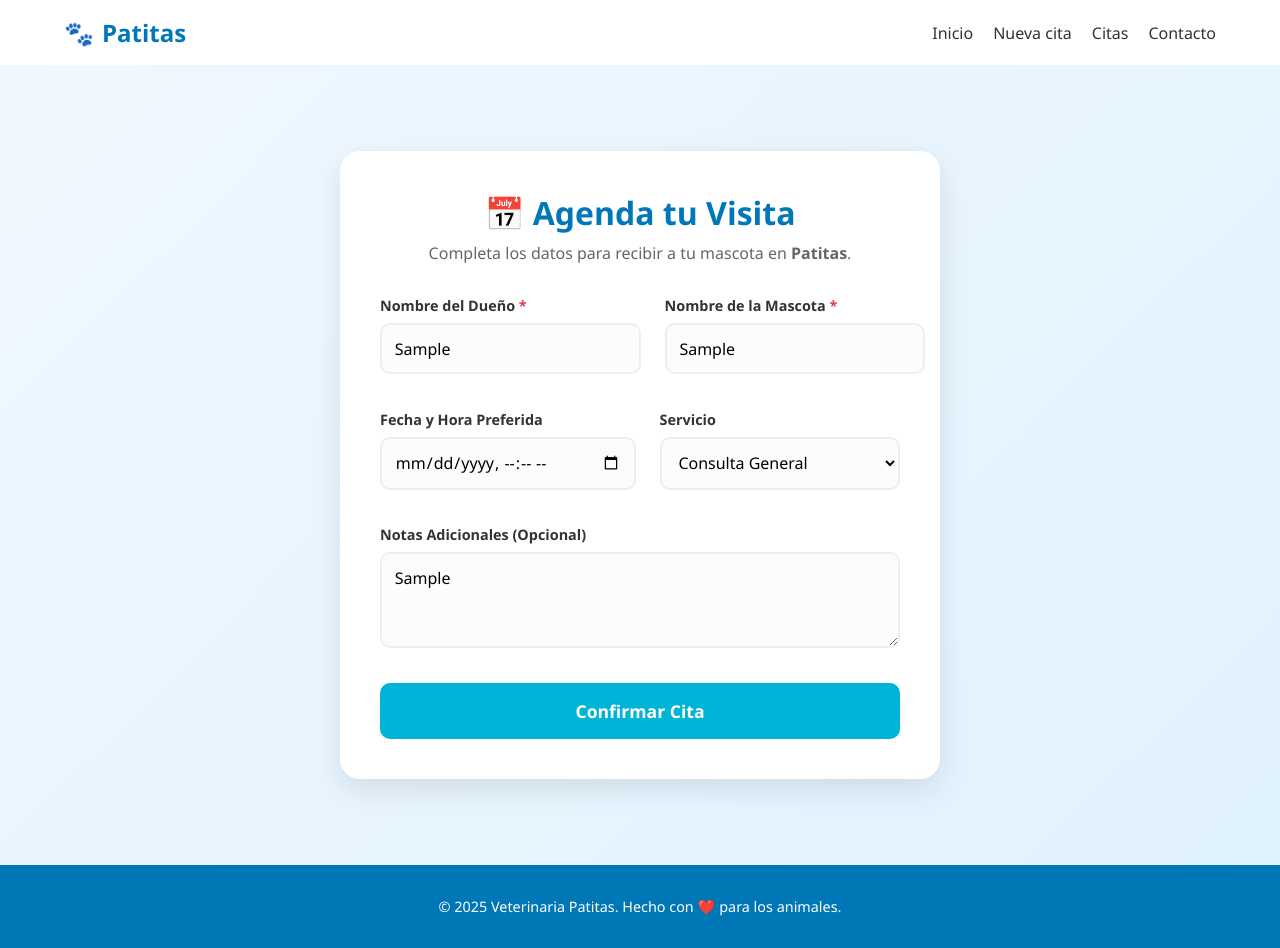
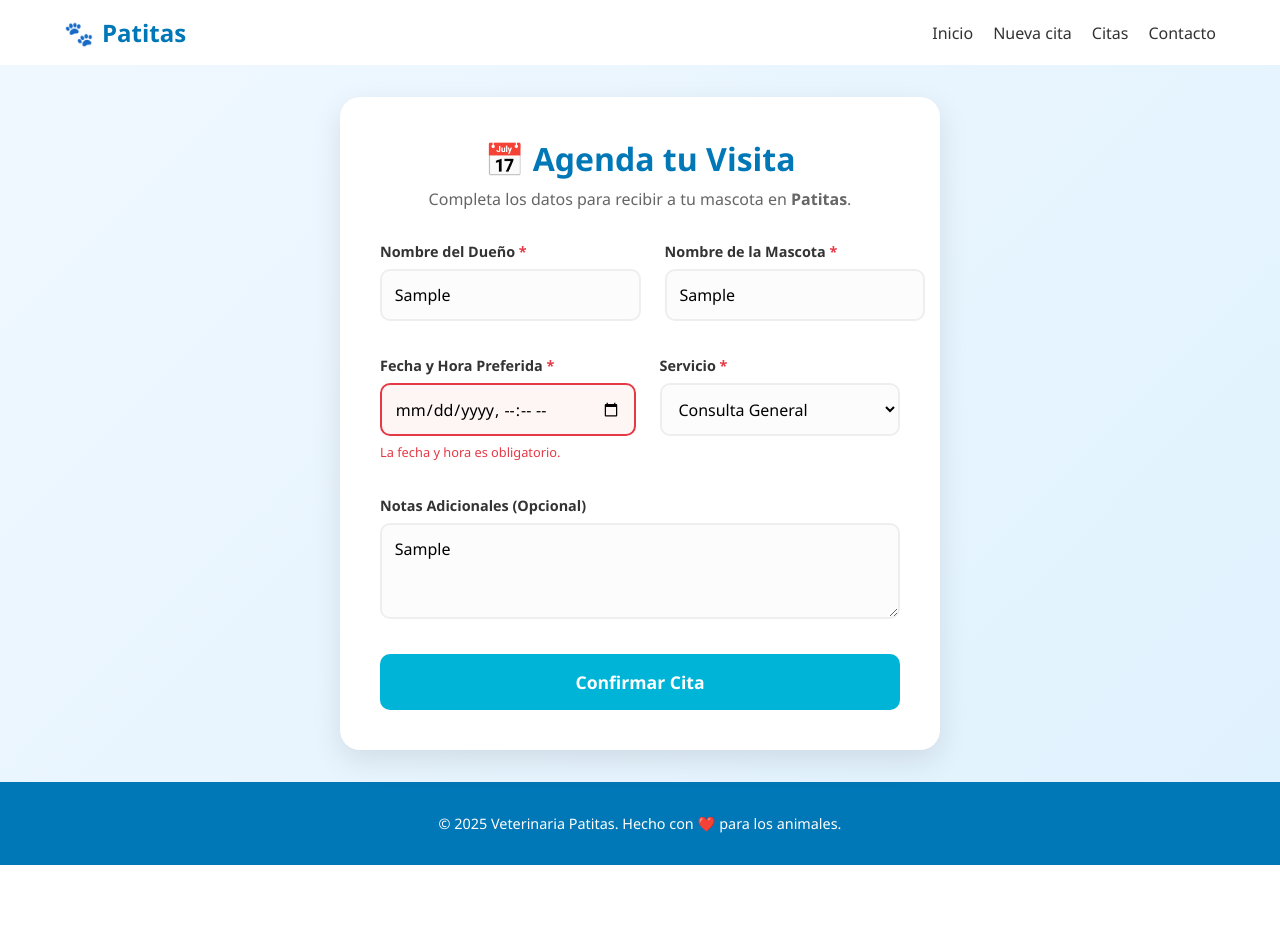
Before and after one commit to ivan1341/repo-prueba, an Angular app: page /agendar-cita in a window 1280 px wide. Both pictures are taken after typing "Sample", "Sample", "Sample" into the empty fields and a click on the button "Confirmar Cita". After the commit the page ends 865 px from the top, so only its background shows below. Built offline with nearby package versions, Linux system fonts and the light colour scheme.

Commit message:
Fix funcionalidad de borrar citas

```diff
--- a/src/app/app.config.ts
+++ b/src/app/app.config.ts
@@ -1,14 +1,18 @@
 import { ApplicationConfig, provideBrowserGlobalErrorListeners, provideZonelessChangeDetection } from '@angular/core';
 import { provideRouter } from '@angular/router';
-
 import { routes } from './app.routes';
 import { provideHttpClient } from '@angular/common/http';
+import localeEs from '@angular/common/locales/es';
+import { LOCALE_ID } from '@angular/core';
+import { registerLocaleData } from '@angular/common';
 
+registerLocaleData(localeEs, 'es');
 export const appConfig: ApplicationConfig = {
   providers: [
     provideBrowserGlobalErrorListeners(),
     provideZonelessChangeDetection(),
     provideRouter(routes),
-    provideHttpClient()
+    provideHttpClient(),
+    {provide: LOCALE_ID, useValue: 'es'}
   ]
 };
--- a/src/app/pages/appointments.page/appointments.page.html
+++ b/src/app/pages/appointments.page/appointments.page.html
@@ -6,11 +6,11 @@
     <p class="subtitle">Selecciona una cita para ver detalles</p>
 
     <div class="appointments-scroll">
-      @if (resultAppointments().length === 0) {
+      @if (appointments().length === 0) {
          <p>No hay citas pendientes.</p>
       }
 
-      @for (appt of resultAppointments(); track $index) {
+      @for (appt of appointments(); track $index) {
       <div
         class="appointment-item"
         (click)="selectAppointment(appt)"
--- a/src/app/pages/appointments.page/appointments.page.scss
+++ b/src/app/pages/appointments.page/appointments.page.scss
@@ -68,7 +68,7 @@
   .btn-delete {
     background: white;
     border: 1px solid #ddd;
-    border-radius: 50%;
+    border-radius:15%;
     width: 35px;
     height: 35px;
     cursor: pointer;
--- a/src/app/pages/appointments.page/appointments.page.ts
+++ b/src/app/pages/appointments.page/appointments.page.ts
@@ -16,6 +16,10 @@ export class AppointmentsPage {
 
 
 private appointmentService = inject(AppointmentService);
+
+    constructor() {
+        this.getAppointmentsFormAPI();
+      }
 
 
   selectedAppointment: Appointment | null = null;
@@ -49,13 +53,27 @@ private appointmentService = inject(AppointmentService);
   ];
 
   // Señal que obtiene las citas desde el servicio, si no hay respuesta usa datos de prueba
-  appointmentsAPI = toSignal(this.appointmentService.getAppointments(), {initialValue: this.appointmentsTest});
 
-  // Señal para manejar la cita a eliminar
-  deleteAppointmentID = signal('');
+  getAppointmentsFormAPI() {
+    this.appointmentService.getAppointments().subscribe({
+      next: (data) => {
+        this.appointmentsAPI.set(data);
 
-  // Citas filtradas para no mostrar la eliminada
-  resultAppointments = computed( () => this.appointmentsAPI().filter(a => a.id !== this.deleteAppointmentID()) );
+      },
+      error: (err) => {
+        this.appointmentsAPI.set(this.appointmentsTest);
+        console.error('Error al obtener las citas desde el API:', err);
+        console.error('Se muestra citas de prueba');
+      }
+    });
+  }
+
+  appointmentsAPI = signal<Appointment[]>([]);
+
+
+  // Citas filtradas para no mostrar las eliminada
+  appointments = computed( () => this.appointmentsAPI());
+
 
   // Función para ver detalles
   selectAppointment(appt: Appointment) {
@@ -75,8 +93,7 @@ private appointmentService = inject(AppointmentService);
         next: () => {
           console.log(`Cita con ID ${id} eliminada correctamente.`);
 
-          // Actualizamos la señal para filtrar la cita eliminada
-          this.deleteAppointmentID.set(id);
+          this.appointmentsAPI.update( current => current.filter(a => a.id !== id) );
         },
         error: (err) => {
           console.error('Error al eliminar la cita:', err);
--- a/src/app/pages/new-appointment.page/new-appointment.page.html
+++ b/src/app/pages/new-appointment.page/new-appointment.page.html
@@ -45,12 +45,22 @@
 
       <div class="form-row">
         <div class="form-group">
-          <label for="date">Fecha y Hora Preferida</label>
-          <input type="datetime-local" id="date" formControlName="date" step="1800">
+          <label for="date">Fecha y Hora Preferida <span class="required">*</span></label>
+          <input type="datetime-local"
+           id="date"
+           formControlName="date"
+           step="1800"
+           [class.error-border]="hasError('date')"
+           >
+        @if (hasError('date')) {
+            <span class="error-msg">
+              La fecha y hora es obligatorio.
+            </span>
+          }
         </div>
 
         <div class="form-group">
-          <label for="service">Servicio</label>
+          <label for="service">Servicio <span class="required">*</span></label>
           <select id="service" formControlName="service">
             @for( s of servicesList; track s ) {
                 <option [value]="s">{{ s }}</option>
--- a/src/app/pages/new-appointment.page/new-appointment.page.scss
+++ b/src/app/pages/new-appointment.page/new-appointment.page.scss
@@ -1,7 +1,6 @@
 @use 'variables' as *;
 
 .appointment-container {
-  min-height: 100vh;
   display: flex;
   justify-content: center;
   align-items: center;
--- a/src/app/pages/new-appointment.page/new-appointment.page.ts
+++ b/src/app/pages/new-appointment.page/new-appointment.page.ts
@@ -38,12 +38,12 @@ export class NewAppointmentPage {
     this.isSubmitted = true;
     if (this.appointmentForm.valid) {
       console.log('Cita Agendada:', this.appointmentForm.value);
-      alert(`¡Listo! Cita creada para ${this.appointmentForm.value.petName}`);
 
-      // Aquí se llamaría al servicio para guardar la cita en el backend
+      // Aquí se llama al servicio para guardar la cita en el backend
       this.appointmentService.createAppointment(this.appointmentForm.value).subscribe({
         next: (response) => {
           console.log('Cita guardada en el servidor:', response);
+           alert(`¡Listo! Cita creada para ${this.appointmentForm.value.petName}`);
         },
         error: (err) => {
           console.error('Error al guardar la cita:', err);
@@ -55,7 +55,7 @@ export class NewAppointmentPage {
     }
   }
 
-  // Helper para ver errores en el HTML fácilmente
+  // Helper para ver errores en el HTML
   hasError(field: string): boolean {
     const control = this.appointmentForm.get(field);
     return !!(control?.invalid && (control?.dirty || control?.touched || this.isSubmitted));
```
